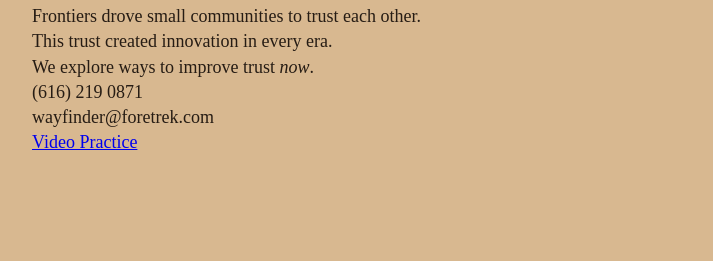
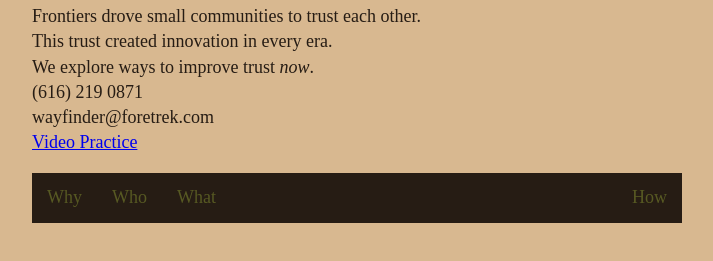
Before and after one commit to ray-dorai/foretrek, a plain HTML site: page index.html in a window 1280 px wide. Shown: the part 103-364 px from the top of the page, without its empty margins (283-996 px from the left). Drawn offline with Linux system fonts and the light colour scheme; a web font is replaced by a local one.

Commit message:
Update index.html

```diff
--- a/index.html
+++ b/index.html
@@ -21,9 +21,32 @@ background-color:#d8b890ff;
 padding:0 10px}
 h1,h2,h3
 {line-height:1.2}
+
+.navbar {
+  overflow: hidden;
+  background-color: #261C14;
+}
+
+.navbar a {
+  float: left;
+  display: block;
+  color: #575923;
+  text-align: center;
+  padding: 12px 15px;
+  text-decoration: none;
+}
+
+.navbar a.right {
+  float: right;
+}
+
+.navbar a:hover {
+  background-color: #8C6432;
+  color: #261C14;
+}
 </style>
 
- </head>
+</head>
 
 <body>
  <h1>The Frontier Is Alive</h1>
@@ -37,7 +60,12 @@ wayfinder@foretrek.com
  <br>
  <a href="https://www.youtube.com/channel/UCFBwtzRlGe8Qd9ou64zar5g/">Video Practice</a>
  <p>
-  <br>
+<div class="navbar">
+  <a href="#">Why</a>
+  <a href="#">Who</a>
+  <a href="#">What</a>
+  <a href="#" class="right">How</a>
+</div>
 
 
 
```
